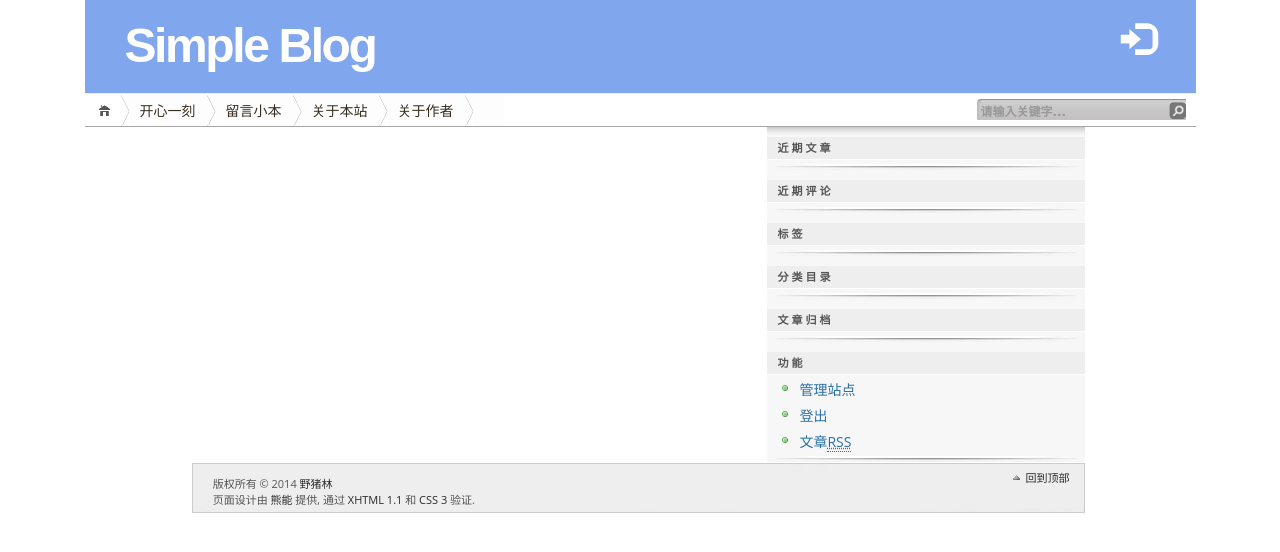
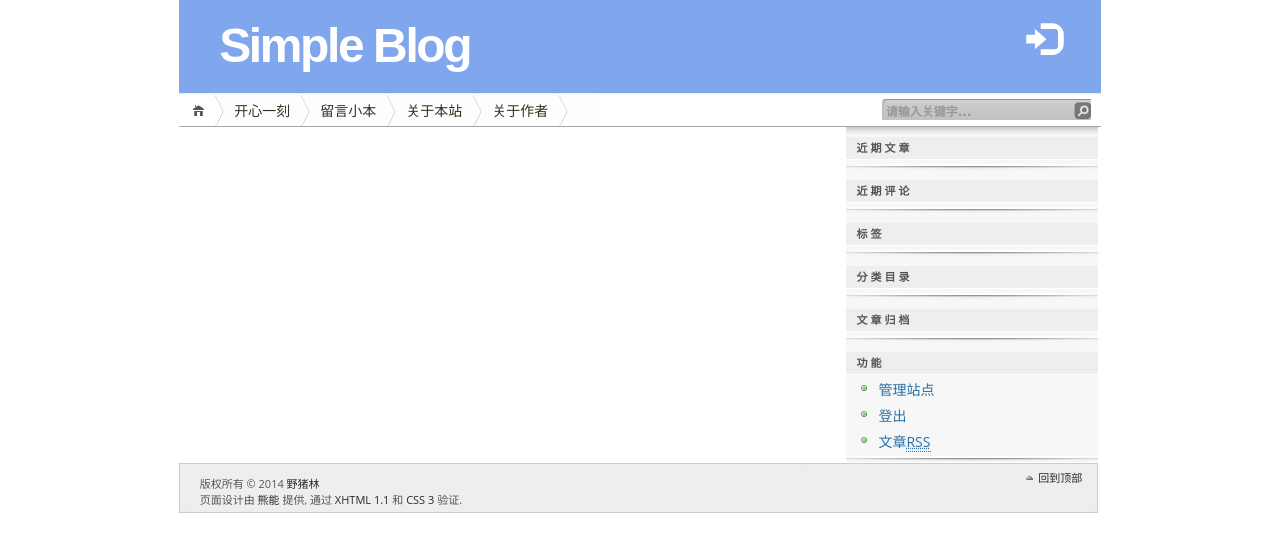
Before and after one commit to yidao620c/simpleblog, a Django app: page / in a window 1280 px wide. Shown: the top 552 px of the page. Run offline with Django 3.2, Linux system fonts and the light colour scheme; data that the repository does not hold is empty; some libraries are stand-ins or nearby versions.

Commit message:
样式调整

```diff
--- a/static/css/blog.css
+++ b/static/css/blog.css
@@ -1,7 +1,7 @@
 .page-header {
     background-color: #80a6ed;
     padding: 20px 20px 20px 40px;
-    width: 1111px;
+    width: 72%;
     margin: 0 auto 1px;
 }
 
@@ -314,7 +314,7 @@ textarea {
 #navigation {
     background: #FFF;
     border-bottom: 1px solid #A6A6A6;
-    width: 1111px;
+    width: 72%;
     margin-left: auto;
     margin-right: auto;
 }
@@ -759,7 +759,7 @@ textarea {
 /* sidebar START */
 #sidebar {
     background: #F7F7F7 url(../img/sidebar_shadow.gif) top repeat-x;
-    width: 318px;
+    width: 110%;
     float: right;
     font-size: 95%;
     line-height: 145%;
@@ -1591,11 +1591,11 @@ a#gotop {
 }
 
 .col-md-1 {
-    width: 14.8%;
+    width: 13.8%;
 }
 
 .col-md-7 {
-    width: 51.333333%;
+    width: 53.333333%;
 }
 
 .col-md-3 {
@@ -1603,7 +1603,7 @@ a#gotop {
 }
 
 .col-md-10 {
-    width: 71.333333%;
+    width: 73.333333%;
 }
 
 .row {
```
